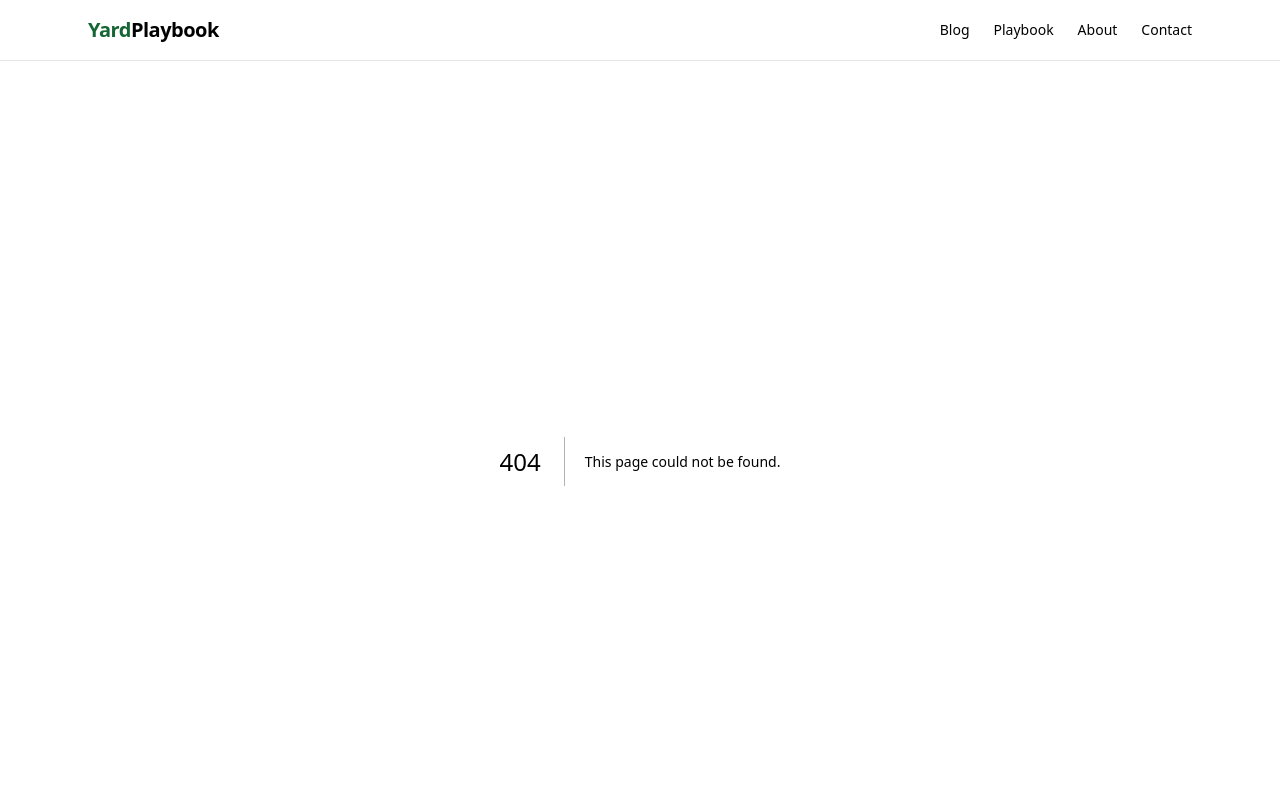
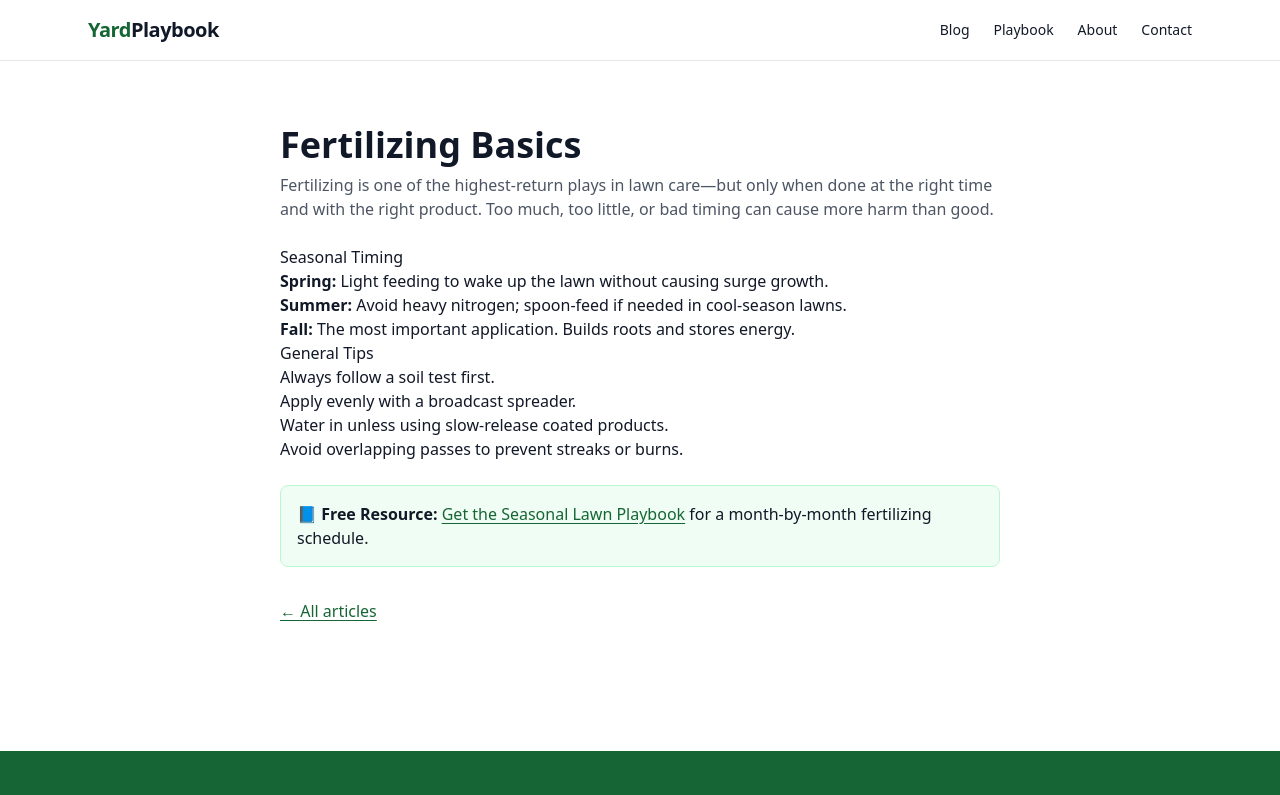
Before and after one commit to ronfrigginjon/yardplaybook, a Next.js app: page /blog/fertilizing in a window 1280 px wide. Before the commit this address had no page. Shown: the top 795 px of the page. Built offline with nearby package versions, Linux system fonts and the light colour scheme.

Commit message:
refactor(blog): split posts into separate files and expand overseeding content

```diff
--- /dev/null
+++ b/app/blog/fertilizing/page.tsx
@@ -0,0 +1,49 @@
+import type { Metadata } from "next";
+import Link from "next/link";
+
+export const metadata: Metadata = {
+  title: "Fertilizing Basics — YardPlaybook",
+  description: "When and how to fertilize your lawn for healthy growth all season long.",
+};
+
+export default function FertilizingPage() {
+  return (
+    <main className="mx-auto max-w-3xl px-6 py-16 prose prose-green">
+      <h1 className="text-4xl font-bold mb-2">Fertilizing Basics</h1>
+      <p className="text-gray-600 mb-6">
+        Fertilizing is one of the highest-return plays in lawn care—but only when done at the right
+        time and with the right product. Too much, too little, or bad timing can cause more harm
+        than good.
+      </p>
+
+      <h2>Seasonal Timing</h2>
+      <ul>
+        <li><strong>Spring:</strong> Light feeding to wake up the lawn without causing surge growth.</li>
+        <li><strong>Summer:</strong> Avoid heavy nitrogen; spoon-feed if needed in cool-season lawns.</li>
+        <li><strong>Fall:</strong> The most important application. Builds roots and stores energy.</li>
+      </ul>
+
+      <h2>General Tips</h2>
+      <ul>
+        <li>Always follow a soil test first.</li>
+        <li>Apply evenly with a broadcast spreader.</li>
+        <li>Water in unless using slow-release coated products.</li>
+        <li>Avoid overlapping passes to prevent streaks or burns.</li>
+      </ul>
+
+      <div className="rounded-lg border border-green-200 bg-green-50 p-4 my-6">
+        <strong>📘 Free Resource:</strong>{" "}
+        <Link href="/#playbook" className="text-green-800 underline">
+          Get the Seasonal Lawn Playbook
+        </Link>{" "}
+        for a month-by-month fertilizing schedule.
+      </div>
+
+      <div className="mt-8">
+        <Link className="text-green-800 underline" href="/blog">
+          ← All articles
+        </Link>
+      </div>
+    </main>
+  );
+}
```
